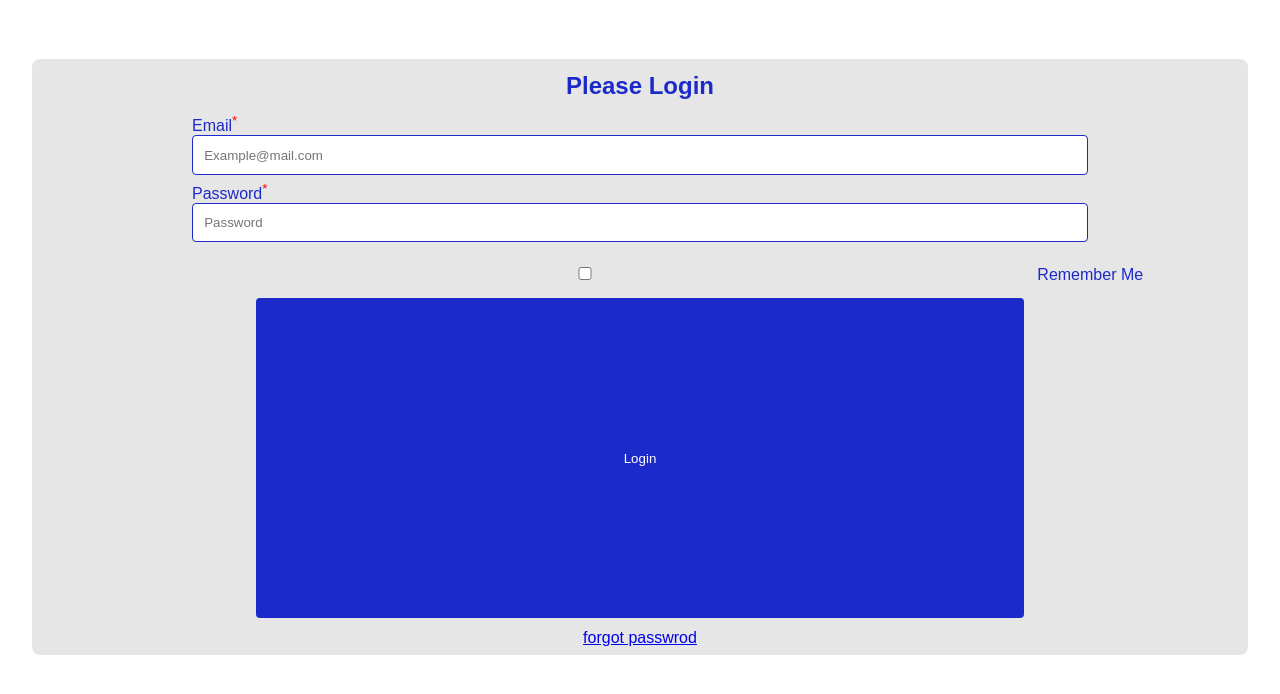
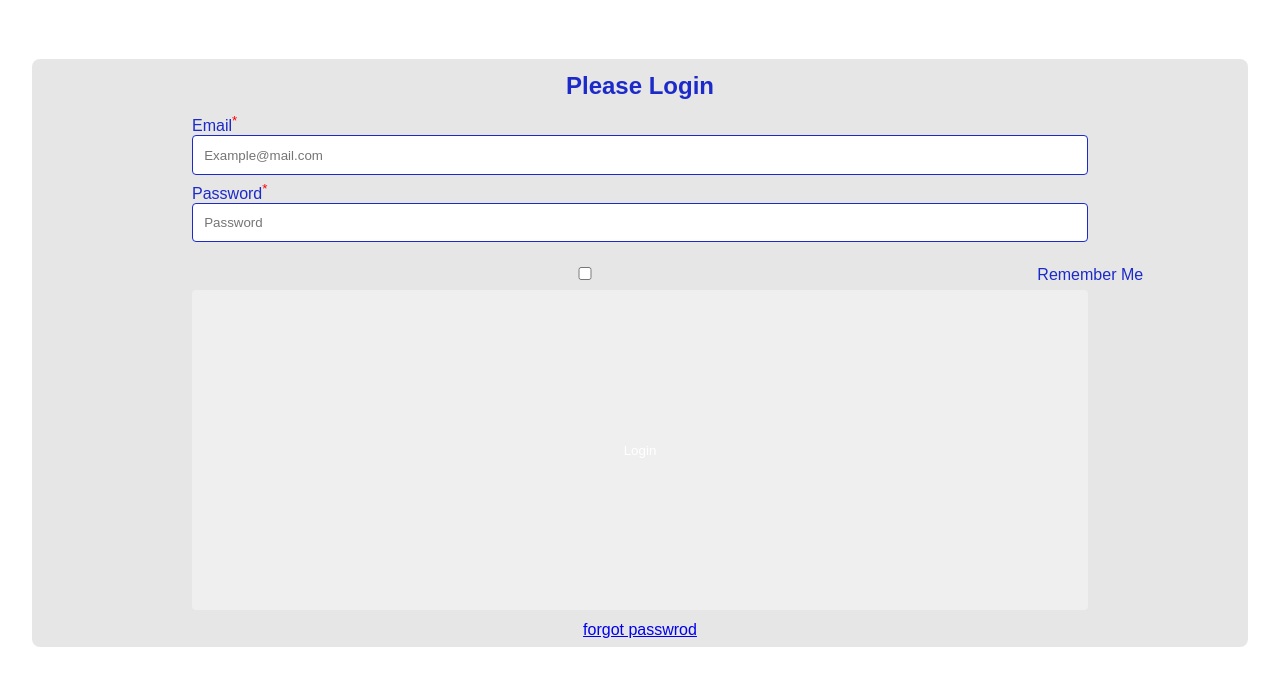
Before and after one commit to Danmasanii/Javascript-form-validation, a plain HTML site: page index.html in a window 1280 px wide. Shown: the part 74-768 px from the top of the page. Drawn offline with Linux system fonts and the light colour scheme.

Commit message:
Update index.css

```diff
--- a/index.css
+++ b/index.css
@@ -49,7 +49,7 @@ label {
     padding: 0;
 }
 
-.btn-container {
+.btncontainer {
     display: flex;
     flex-direction: row;
     justify-content: space-between;
@@ -70,7 +70,7 @@ sup {
 
 button {
     cursor: pointer;
-    width:60vw;
+    width:70vw;
     height: 40vh;
 padding: 0.7rem;
     outline: none;
@@ -78,9 +78,9 @@ padding: 0.7rem;
     border-radius: 4px;
     color: #fff;
     font-weight: 500;
-    margin-top: 0.5rem;
+    margintop: 0.5rem;
     margin-bottom: 0.5rem;
-    background-color: rgb(28, 42, 201);
+    backgroundcolor: rgb(28, 42, 201);
 }
 
 .error {
```
